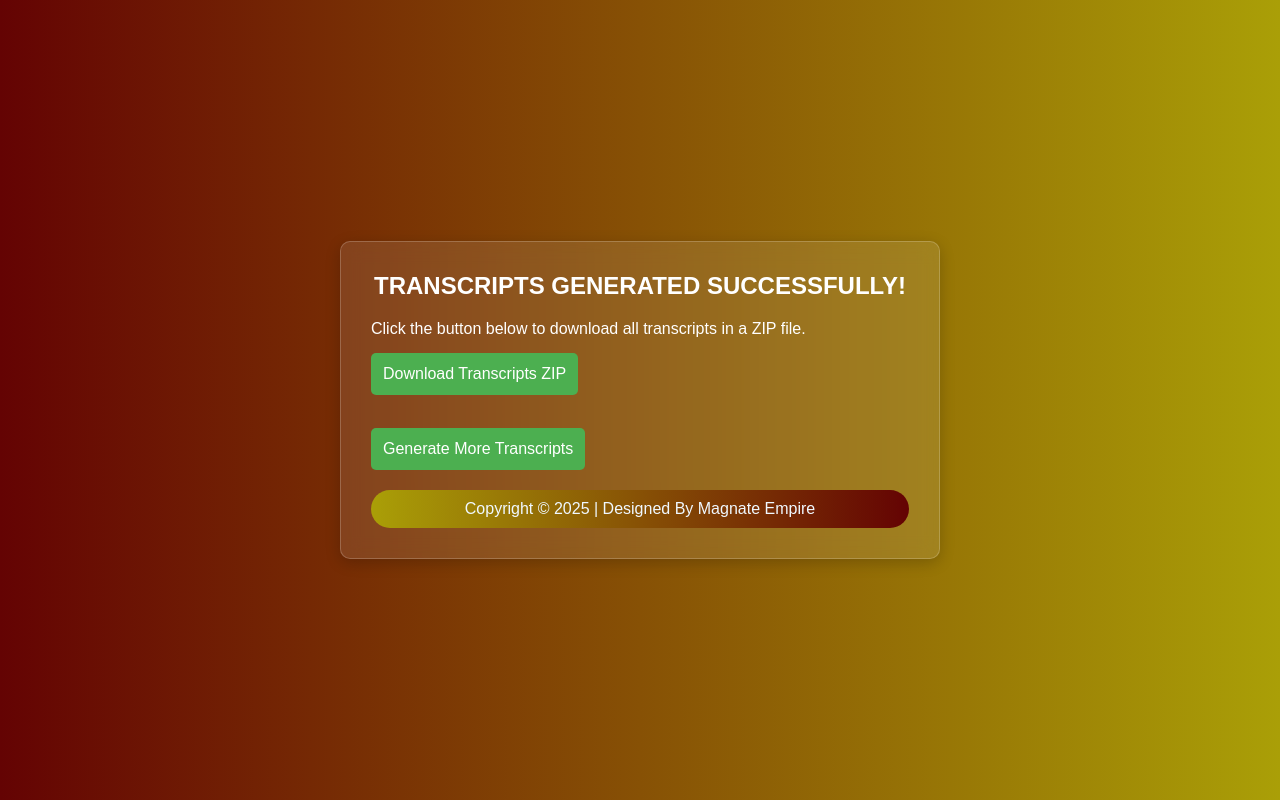
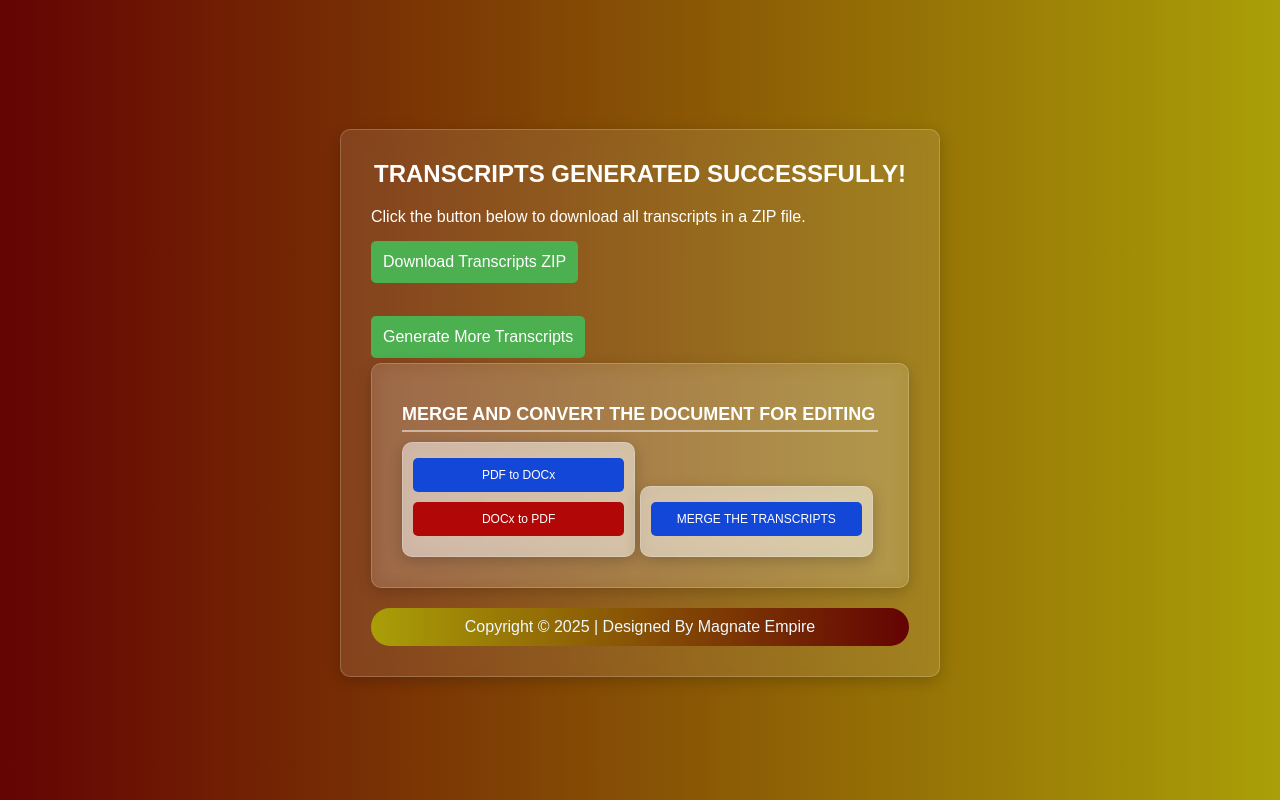
Before and after one commit to jakes-johns/transcript1, a Flask app: page /download in a window 1280 px wide. Run offline with Flask 3, Linux system fonts and the light colour scheme.

Commit message:
merger and converter

```diff
--- a/static/styles.css
+++ b/static/styles.css
@@ -40,6 +40,19 @@ footer a {
     max-width: 600px;
     backdrop-filter: blur(10px);
     border: 1px solid rgba(255, 255, 255, 0.2);
+    margin-top: 5px;
+}
+
+.container-small {
+    background: rgba(255, 255, 255, 0.473);
+    padding: 30px;
+    border-radius: 10px;
+    box-shadow: 0px 4px 15px rgba(0, 0, 0, 0.2);
+    width: 50%;
+    max-width: 600px;
+    backdrop-filter: blur(10px);
+    border: 1px solid rgba(255, 255, 255, 0.2);
+    display: inline-block;
 }
 
 /* Heading */
@@ -54,6 +67,14 @@ h2 {
 /* Section Headers */
 h3 {
     margin-top: 20px;
+    font-size: 18px;
+    font-weight: bold;
+    border-bottom: 2px solid rgba(255, 255, 255, 0.5);
+    padding-bottom: 5px;
+}
+h4 {
+    margin-top: 10px;
+    margin-bottom: 10px;
     font-size: 18px;
     font-weight: bold;
     border-bottom: 2px solid rgba(255, 255, 255, 0.5);
@@ -125,6 +146,49 @@ button[type="button"] {
 button[type="button"]:hover {
     background: #2980b9;
 }
+.converter-btn{
+    background: rgb(19, 71, 216);
+    color: #fff;
+    border: none;
+    padding: 12px;
+    border-radius: 5px;
+    cursor: pointer;
+    font-size: 16px;
+    margin-top: 5px;
+    transition: 0.3s ease-in-out;
+    text-decoration: none;
+    margin-bottom: 10px;
+    display: block;
+    align-items: center;
+    text-align: center;
+}
+
+.converter-btn:hover{
+    background-color: rgb(40, 89, 250);
+    text-decoration: none;
+    color: #fff;
+}
+.converter-btn-red{
+    background: rgb(177, 7, 7);
+    color: #fff;
+    border: none;
+    padding: 12px;
+    border-radius: 5px;
+    cursor: pointer;
+    font-size: 16px;
+    margin-top: 5px;
+    transition: 0.3s ease-in-out;
+    text-decoration: none;
+    margin-bottom: 10px;
+    display: block;
+    align-items: center;
+    text-align: center;
+}
+.converter-btn-red:hover{
+    background-color: rgb(255, 63, 63);
+    text-decoration: none;
+    color: #fff;
+}
 
 /* Responsive Design */
 @media (max-width: 768px) {
@@ -162,6 +226,21 @@ button[type="submit"]:hover {
     background: #045e22;
     /* #c0392b */
 }
+.container-small{
+    width: 49%;
+    padding: 10px;
+    /* min-height: 150px; */
+}
+.converter-btn{
+    font-size: 12px;
+    padding: 10px 3px;
+
+}
+.converter-btn-red{
+    font-size: 12px;
+    padding: 10px 3px;
+
+}
 
 /* Translucent Effect */
 .container {
--- a/templates/download.html
+++ b/templates/download.html
@@ -19,6 +19,25 @@
             <button> Generate More Transcripts</button>
             </a>
         </div>
+        <div class="container">
+            <h4>MERGE AND CONVERT THE DOCUMENT FOR EDITING</h4>
+            <div class="container-small">
+
+                <a href="https://www.adobe.com/acrobat/online/pdf-to-word.html" target="_blank" class="btn converter-btn">
+                     PDF to DOCx
+                    </a>
+                <a href="https://www.adobe.com/acrobat/online/word-to-pdf.html" target="_blank" class="btn converter-btn-red">
+                     DOCx to PDF
+                    </a>
+            </div>
+            <div class="container-small">
+
+                <a href="https://pdfshelter.com/merge-pdf" target="_blank" class="btn converter-btn ">
+                     MERGE THE TRANSCRIPTS
+                    </a>
+
+            </div>
+        </div>
         <footer>
             <a href="https://wa.me/+254113266213" target="_blank">Copyright  &copy 2025 | Designed By Magnate Empire </a>
         </footer>
```
Also changed, not shown: app.py (line endings or trailing spaces), 13 other files.
